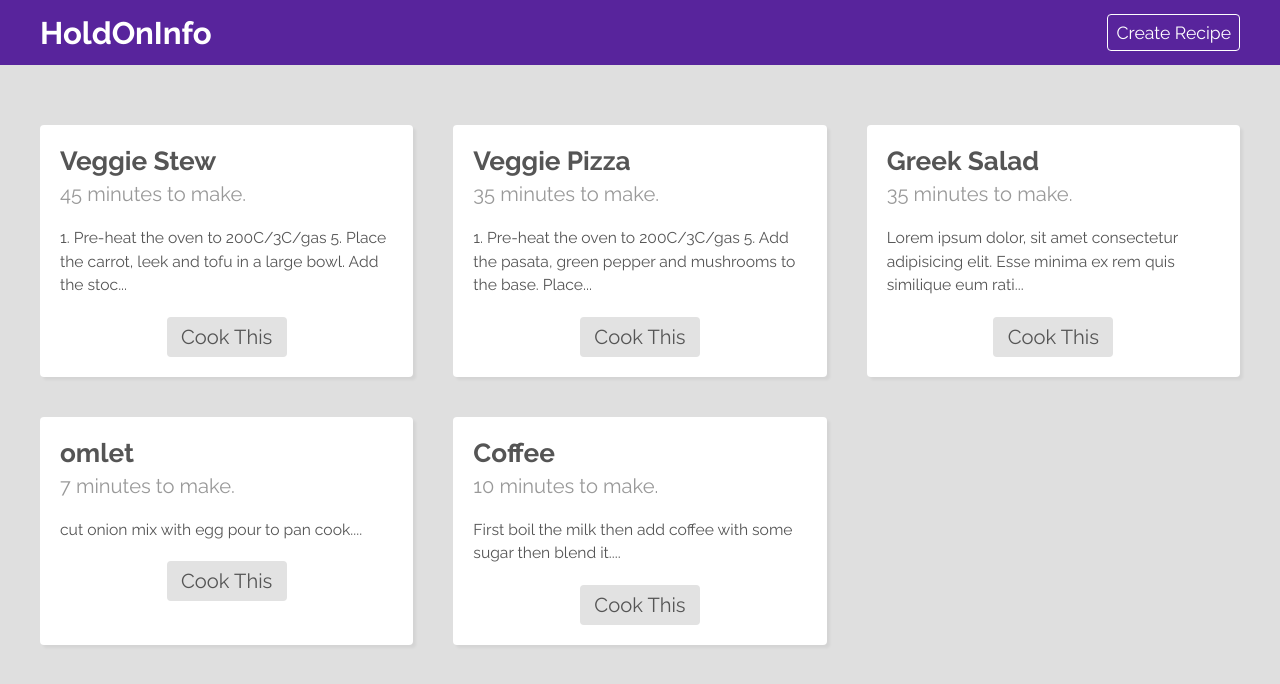
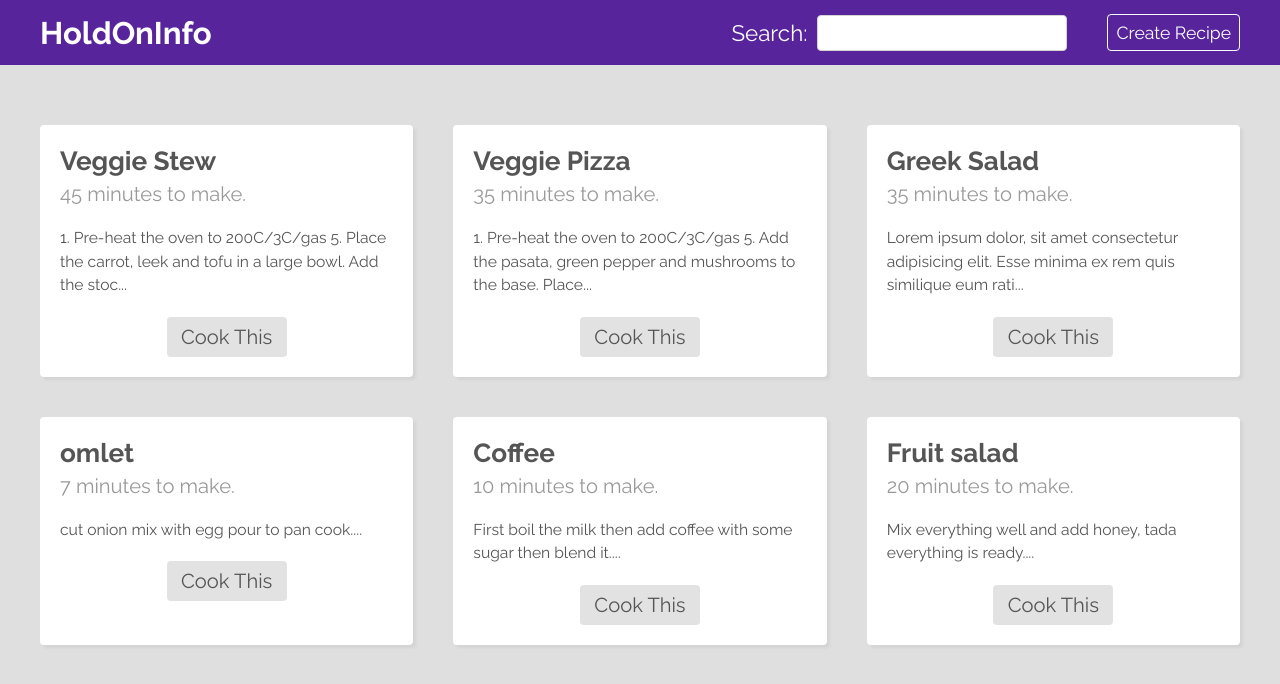
Before and after one commit to tharuAnish/hold-on-info, a React (Create React App) app: page / in a window 1280 px wide. Shown: the top 684 px of the page. Built offline with nearby package versions, Linux system fonts and the light colour scheme; data requests are answered from the project's data file.

Commit message:
12.1 - making a searchbar component

```diff
--- a/data/db.json
+++ b/data/db.json
@@ -3,7 +3,12 @@
     {
       "id": "1",
       "title": "Veggie Stew",
-      "ingredients": ["1 Carrot", "1 Leek", "200g Tofu", "300ml Veg stock"],
+      "ingredients": [
+        "1 Carrot",
+        "1 Leek",
+        "200g Tofu",
+        "300ml Veg stock"
+      ],
       "method": "1. Pre-heat the oven to 200C/3C/gas 5. Place the carrot, leek and tofu in a large bowl. Add the stock and mix well. 2. Add the rest of the ingredients and mix well. 3. Place the mixture in a large bowl and cover with a lid. 4. Place the lid on the oven and cook for 40 minutes. 5. Serve with a slaw of your choice",
       "cookingTime": "45 minutes"
     },
@@ -34,17 +39,37 @@
     },
     {
       "title": "omlet",
-      "ingredients": ["egg", "salt", "onion"],
+      "ingredients": [
+        "egg",
+        "salt",
+        "onion"
+      ],
       "method": "cut onion mix with egg pour to pan cook.",
       "cookingTime": "7 minutes",
       "id": "h7RouWC"
     },
     {
       "title": "Coffee",
-      "ingredients": ["coffee", "milk", "sugar"],
+      "ingredients": [
+        "coffee",
+        "milk",
+        "sugar"
+      ],
       "method": "First boil the milk then add coffee with some sugar then blend it.",
       "cookingTime": "10 minutes",
       "id": "r7FP5BG"
+    },
+    {
+      "title": "Fruit salad",
+      "ingredients": [
+        "apple",
+        "banana",
+        "grapes",
+        "honey"
+      ],
+      "method": "Mix everything well and add honey, tada everything is ready.",
+      "cookingTime": "20 minutes",
+      "id": "3K4i6cs"
     }
   ]
 }
--- a/src/components/Navbar/Navbar.js
+++ b/src/components/Navbar/Navbar.js
@@ -1,5 +1,6 @@
 import "./Navbar.css"
 import { Link } from "react-router-dom"
+import Searchbar from "../Searchbar/Searchbar"
 
 export default function Navbar() {
   return (
@@ -8,6 +9,7 @@ export default function Navbar() {
         <Link to="/" className="brand">
           <h1>HoldOnInfo</h1>
         </Link>
+        <Searchbar />
         <Link to="/create">Create Recipe</Link>
       </nav>
     </div>
--- /dev/null
+++ b/src/components/Searchbar/Searchbar.css
@@ -0,0 +1,9 @@
+.searchbar form {
+  display: flex;
+  align-items: center;
+}
+.searchbar input {
+  margin-left: 10px;
+  padding: 4px;
+  width: 250px;
+}
--- /dev/null
+++ b/src/components/Searchbar/Searchbar.js
@@ -0,0 +1,27 @@
+import { useState } from "react"
+import "./Searchbar.css"
+import { useNavigate } from "react-router-dom"
+
+export default function Searchbar() {
+  const [term, setTerm] = useState("")
+  const navigate = useNavigate()
+
+  const handleSubmit = (e) => {
+    e.preventDefault() // this weill prevent page from refreshing when form submitted
+    navigate(`/search?=${term}`)
+  }
+
+  return (
+    <div className="searchbar">
+      <form onSubmit={handleSubmit}>
+        <label htmlFor="search">Search:</label>
+        <input
+          type="text"
+          id="search"
+          onChange={(e) => setTerm(e.target.value)}
+          required
+        />
+      </form>
+    </div>
+  )
+}
```
